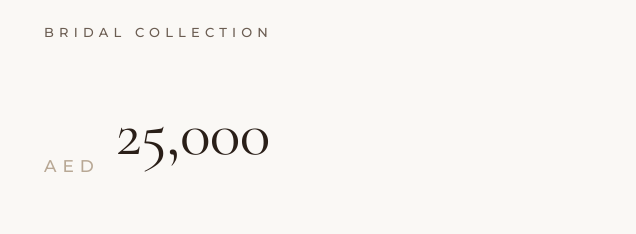
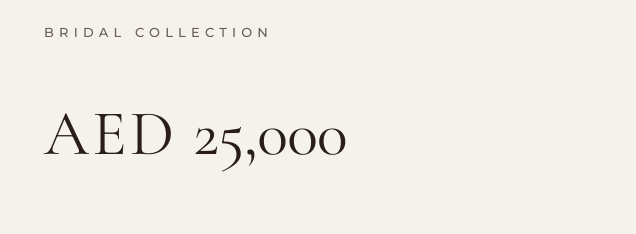
Before and after one commit to Ghohary/sghohary, a website: page product.html in a window 1280 px wide. Shown: the part 366-600 px from the top of the page, 644-1280 px from the left. Drawn offline with nearby package versions, Linux system fonts and the light colour scheme.

Commit message:
Fix product page colors and make currency/price same font size
Colors:
- Updated product section background to warm ivory
- Changed image containers to champagne background
- Consistent warm color palette throughout

Typography:
- Made AED currency same size as price amount
- Both use Cormorant Garamond serif font
- Responsive scaling from 28px to 64px
- Reduced letter-spacing for better alignment
- Same clamp() sizing across all breakpoints

```diff
--- a/styles.css
+++ b/styles.css
@@ -1130,7 +1130,7 @@ nav {
 /* Product Detail Page */
 .product-detail-section {
     padding: 0;
-    background: var(--cream);
+    background: var(--ivory);
     min-height: auto;
     width: 100vw;
     position: relative;
@@ -1170,7 +1170,7 @@ nav {
     gap: 0;
     margin-top: 0;
     align-items: stretch;
-    background: var(--cream);
+    background: var(--ivory);
     width: 100%;
 }
 
@@ -1214,7 +1214,7 @@ nav {
     gap: 0;
     padding: 0;
     min-height: auto;
-    background: var(--gray-50);
+    background: var(--champagne);
 }
 
 @media (min-width: 600px) {
@@ -1312,7 +1312,7 @@ nav {
     height: auto;
     min-height: 45vh;
     overflow: hidden;
-    background: var(--gray-50);
+    background: var(--champagne);
     margin-bottom: 0;
     box-shadow: none;
     border-radius: 0;
@@ -1717,32 +1717,40 @@ nav {
 }
 
 .price-currency {
-    font-size: 14px;
-    color: var(--text-muted);
+    font-size: clamp(28px, 6.5vw, 48px);
+    color: var(--text-dark);
     text-transform: uppercase;
-    letter-spacing: 0.35em;
-    font-weight: 500;
-    align-self: flex-end;
-    padding-bottom: 4px;
+    letter-spacing: 0.05em;
+    font-weight: 400;
+    font-family: 'Cormorant Garamond', serif;
+    white-space: nowrap;
 }
 
 @media (min-width: 480px) {
     .price-currency {
-        font-size: 15px;
-    }
-}
-
-@media (min-width: 768px) {
+        font-size: clamp(32px, 7vw, 52px);
+        white-space: nowrap;
+    }
+}
+
+@media (min-width: 600px) {
     .price-currency {
-        font-size: 16px;
-        padding-bottom: 6px;
+        font-size: clamp(36px, 7.5vw, 56px);
+        white-space: nowrap;
+    }
+}
+
+@media (min-width: 768px) {
+    .price-currency {
+        font-size: clamp(40px, 7.5vw, 60px);
+        white-space: nowrap;
     }
 }
 
 @media (min-width: 1024px) {
     .price-currency {
-        font-size: 17px;
-        padding-bottom: 8px;
+        font-size: clamp(44px, 8vw, 64px);
+        white-space: nowrap;
     }
 }
 
```
